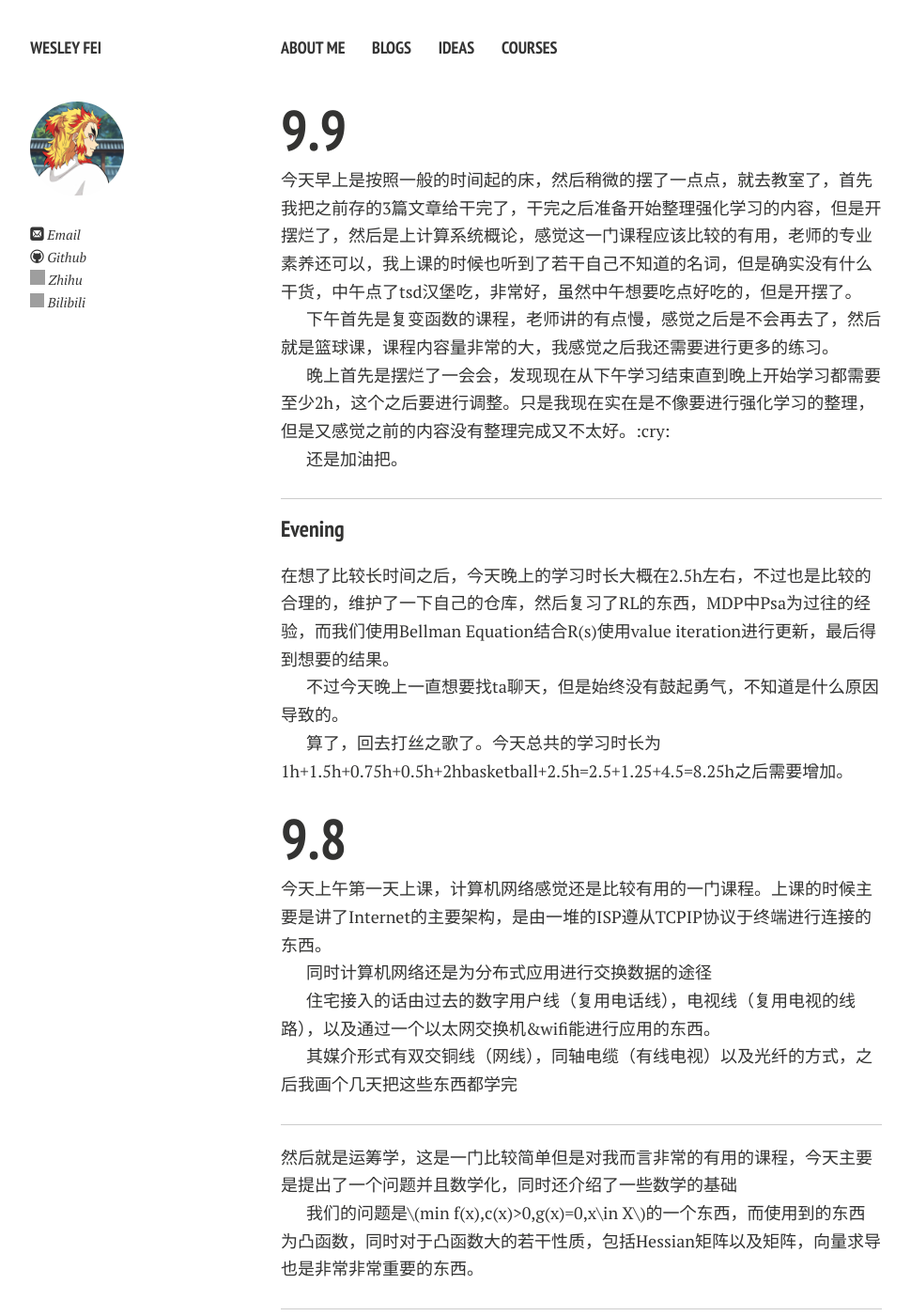
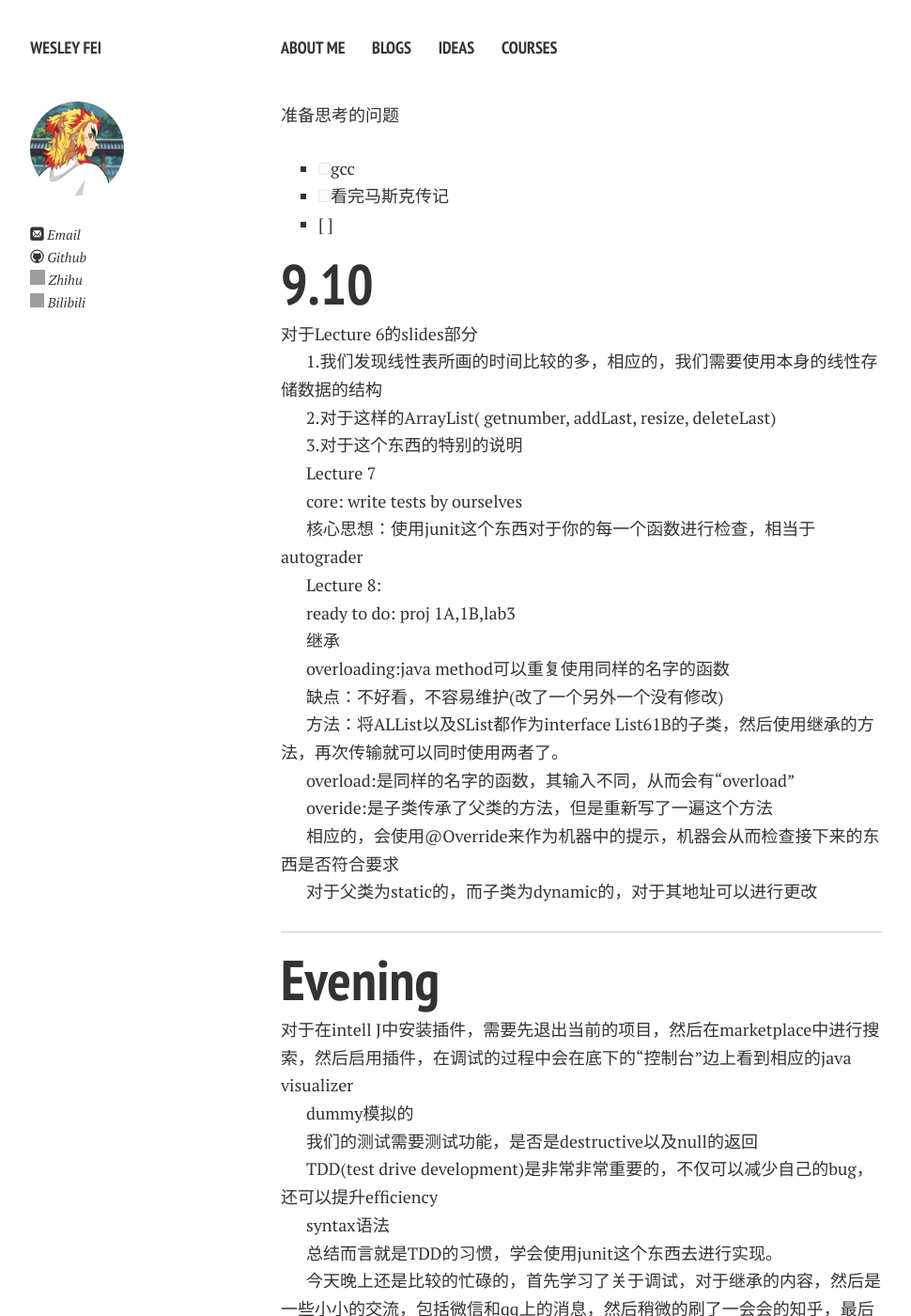
Before and after one commit to wesleyfei1/wesleyfei1.github.io, a Jekyll site: the page built from blogs/Sophomore-Fall/9.8-9.14.md, in a window 1280 px wide and 1400 px high. Shown: the whole window at 94% size, without its empty margins (21-991 px from the left). Built offline with Jekyll 4.4.1, drawn with Linux system fonts in a browser that asks for light colours; nearby versions of some CDN libraries; comment, search, counter and statistics services are not loaded; a style sheet for code colours, icons or effects is not loaded; some of the changed text lies outside the part shown.

Commit message:
2025-9-10 evening version2

```diff
--- a/blogs/Sophomore-Fall/9.8-9.14.md
+++ b/blogs/Sophomore-Fall/9.8-9.14.md
@@ -3,6 +3,80 @@ layout: page
 permalink: /blogs/Sophomore-Fall/9.8-9.14/index.html
 title: Levi的大一上week2
 ---
+
+
+
+
+
+
+
+
+
+准备思考的问题
+
+- [ ] gcc
+- [ ] 看完马斯克传记
+- [ ]
+
+# 9.10
+
+对于Lecture 6的slides部分
+
+1.我们发现线性表所画的时间比较的多，相应的，我们需要使用本身的线性存储数据的结构
+
+2.对于这样的ArrayList( getnumber, addLast, resize, deleteLast)
+
+3.对于<Glorp>这个东西的特别的说明
+
+Lecture 7
+
+core: write tests by ourselves
+
+核心思想：使用junit这个东西对于你的每一个函数进行检查，相当于autograder
+
+Lecture 8:
+
+ready to do: proj 1A,1B,lab3
+
+继承
+
+overloading:java method可以重复使用同样的名字的函数
+
+缺点：不好看，不容易维护(改了一个另外一个没有修改)
+
+方法：将ALList以及SList都作为interface List61B的子类，然后使用继承的方法，再次传输就可以同时使用两者了。
+
+overload:是同样的名字的函数，其输入不同，从而会有“overload”
+
+overide:是子类传承了父类的方法，但是重新写了一遍这个方法
+
+相应的，会使用@Override来作为机器中的提示，机器会从而检查接下来的东西是否符合要求
+
+
+
+对于父类为static的，而子类为dynamic的，对于其地址可以进行更改
+
+---
+
+# Evening
+
+对于在intell J中安装插件，需要先退出当前的项目，然后在marketplace中进行搜索，然后启用插件，在调试的过程中会在底下的“控制台”边上看到相应的java visualizer
+
+dummy模拟的
+
+我们的测试需要测试功能，是否是destructive以及null的返回
+
+TDD(test drive development)是非常非常重要的，不仅可以减少自己的bug，还可以提升efficiency
+
+syntax语法
+
+总结而言就是TDD的习惯，学会使用junit这个东西去进行实现。
+
+今天晚上还是比较的忙碌的，首先学习了关于调试，对于继承的内容，然后是一些小小的交流，包括微信和qq上的消息，然后稍微的刷了一会会的知乎，最后干完了一个lab，虽然这个的效率有一点点的低，之后要调整。:happy:
+
+总共的学习时长：1.5+1+1.5+2+2.5=2.5+1.5+4.5=8.5h之后需要提高。
+
+
 
 # 9.9
 
```
Also changed, not shown: blogs/Sophomore-Fall/3c2a617678fc02922e01070d81e06dbf_720.png (added).
